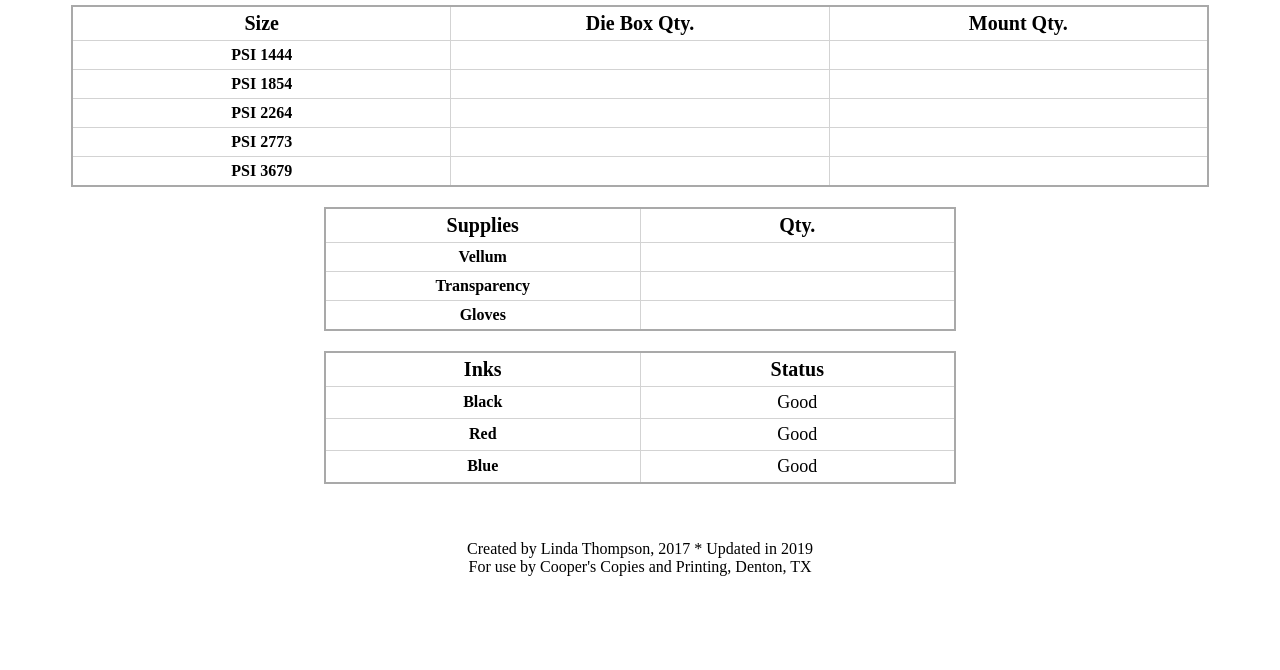
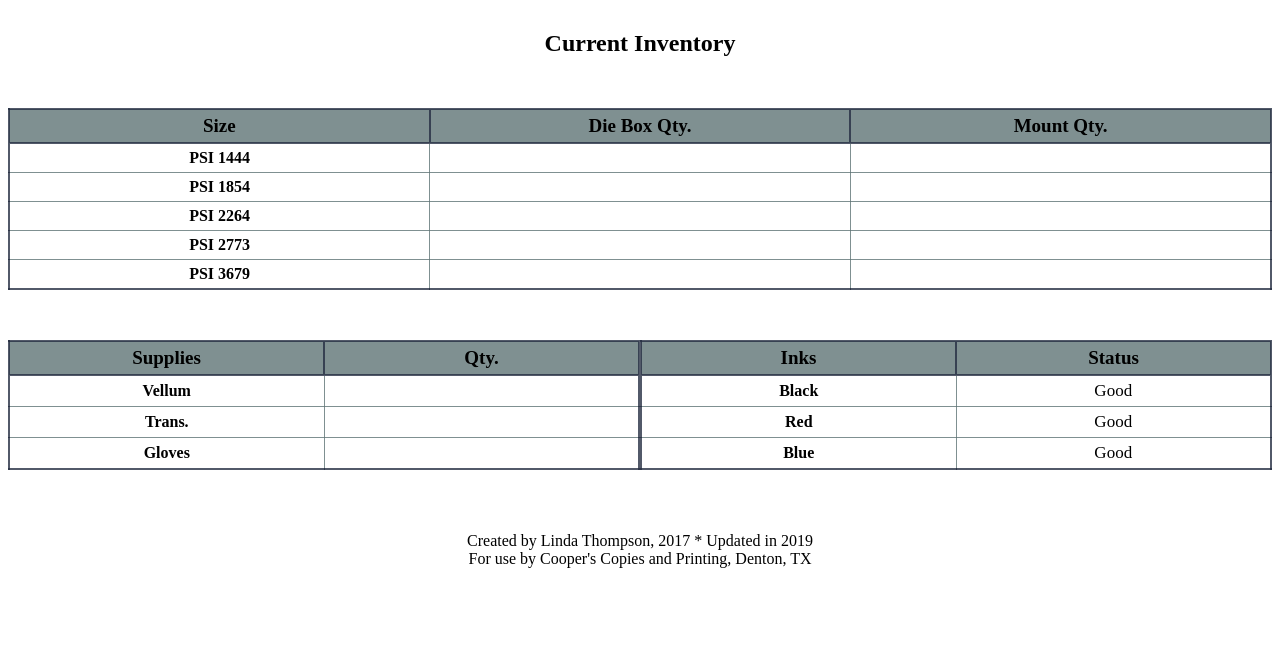
Before and after one commit to lindakatcodes/CoopersStampInventory, a website: page public/index.html in a window 1280 px wide. Shown: the part 130-800 px from the top of the page. Drawn offline with Linux system fonts and the light colour scheme; no server answers.

Commit message:
Played with styling

```diff
--- a/package.json
+++ b/package.json
@@ -4,7 +4,7 @@
   "description": "Custom small inventory tracking site",
   "main": "server.js",
   "scripts": {
-    "start": "nodemon server.js"
+    "start": "nodemon server.js -e js,html,css"
   },
   "repository": {
     "type": "git",
--- a/public/index.html
+++ b/public/index.html
@@ -11,10 +11,10 @@
         <main>
             <header>
                 <h1 class="title">Self-Inking Stamp Inventory</h1>
-                <h2 class="subtitle">Current Inventory</h2>
             </header>
 
             <section class="tables">
+                <h2 class="subtitle">Current Inventory</h2>
                 <table id="stamps">
                     <thead>
                         <tr class="tblnames">
@@ -65,7 +65,7 @@
                             <td id="vellum"> </td>
                         </tr>
                         <tr>
-                            <th>Transparency</th>
+                            <th>Trans.</th>
                             <td id="trans"> </td>
                         </tr>
                         <tr>
--- a/public/styles.css
+++ b/public/styles.css
@@ -1,3 +1,7 @@
+* {
+    box-sizing: border-box;
+}
+
 main {
     display: flex;
     flex-flow: column;
@@ -6,35 +10,64 @@ main {
 
 header {
     text-align: center;
+    background: rgba(44, 157, 165, 0.86);
+    margin: -8px;
+}
+
+.tables {
+    display: grid;
+    grid: 'title title'
+          'parts parts'
+          'acc inks';
+    grid-template-columns: 50% 50%;
+}
+
+#stamps {
+    grid-area: parts;
+}
+
+#extras {
+    grid-area: acc;
+}
+
+#inks {
+    grid-area: inks;
+}
+
+.subtitle {
+    text-align: center;
+    grid-area: title;
+    margin: 7% auto 4%;
 }
 
 table {
     table-layout: fixed;
     border-collapse: collapse;
-    width: 90%;
-    margin: auto;
-    margin-bottom: 20px;
-    border: 2px solid darkgrey;
-}
-
-.table-small {
-    width: 50%;
+    width: 100%;
+    margin: 0 auto 4%;
+    border: 2px solid rgba(36, 45, 65, 0.79);
 }
 
 th, td {
-    border: 1px solid lightgray;
+    border: 1px solid rgba(93, 115, 116, 0.79);
     padding: 5px;
     vertical-align: middle;
     text-align: center;
     font-size: 16px;
 }
 
+.tblnames {
+    background: rgba(93, 115, 116, 0.79);
+    border-bottom: 2px solid rgba(36, 45, 65, 0.79);
+}
+
 .tblnames th {
-    font-size: 20px;
+    font-size: 19px;
+    border-right: 2px solid rgba(36, 45, 65, 0.79);
 }
 
 td {
-    font-size: 18px;
+    font-size: 17px;
 }
 
 footer {
--- a/routes.js
+++ b/routes.js
@@ -2,7 +2,7 @@ const express = require('express');
 const router = new express.Router();
 const Parts = require('./models');
 
-// .get 'gets' a route, then has a function that tells the browser what to do when that route is hit
+// when the main page is loaded, pull in the index page
 router.get('/', (req, res) => {
     try {
         res.sendFile(__dirname + '/index.html');
@@ -12,6 +12,7 @@ router.get('/', (req, res) => {
     }
 });
 
+// route for initial data pull
 router.get('/getdata', async (req, res) => {
     try {
         res.send(await Parts.find());
```
Also changed, not shown: public/scripts.js (+1 -9 lines).
